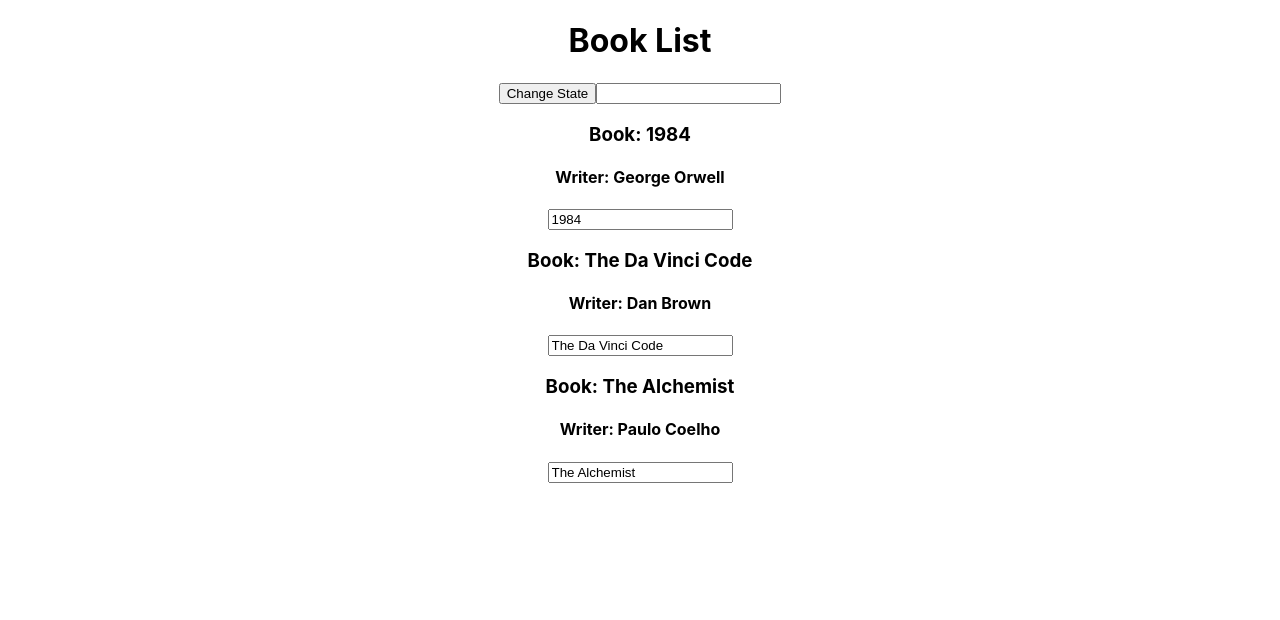
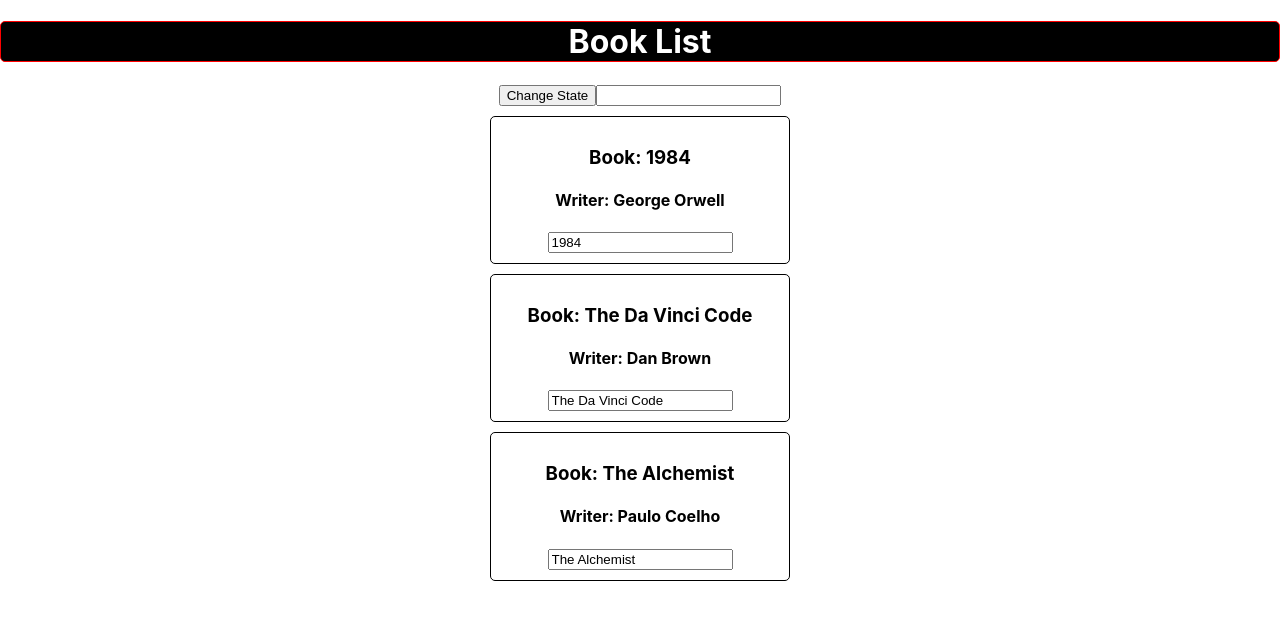
Before and after one commit to ishanmazhar/react_revision, a React (Create React App) app: page / in a window 1280 px wide. Shown: the top 620 px of the page. Built offline with nearby package versions, Linux system fonts and the light colour scheme.

Commit message:
Styling Components

```diff
--- a/src/App.js
+++ b/src/App.js
@@ -35,10 +35,16 @@
   }
 
   render() {
+    const style = {
+      border: "1px solid red",
+      borderRadius: "5px",
+      backgroundColor: "black",
+      color: "white"
+    }
     console.log(this.state);
     return (
       <div className="App">
-        <h1>Book List</h1>
+        <h1 style={style}>Book List</h1>
         {/*this.changeBookState() triggers function when page loaded  / without any event
         //this.changeBookState triggers with event (MUST BE USED)*/}
         <button onClick={() => this.changeBookState("Nineteen Eighty Four")}>Change State</button>
--- a/src/components/Book.js
+++ b/src/components/Book.js
@@ -1,8 +1,9 @@
 import React from 'react';
+import '../stylesheets/Book.css';
 
 const Book = props => {
     return (
-        <div>
+        <div className="Book">
             <h3 onClick={props.change}>Book: {props.bookname}</h3>
             <h4>Writer: {props.writer}</h4>
             <input type="text" onChange={props.inputName} value={props.bookname}/>
--- /dev/null
+++ b/src/stylesheets/Book.css
@@ -0,0 +1,7 @@
+.Book {
+    width: 300px;
+    margin: 10px auto;
+    padding: 10px;
+    border: 1px solid;
+    border-radius: 5px;
+}
```
Also changed, not shown: 1 other file (tests, documents, lock files or other folders).
